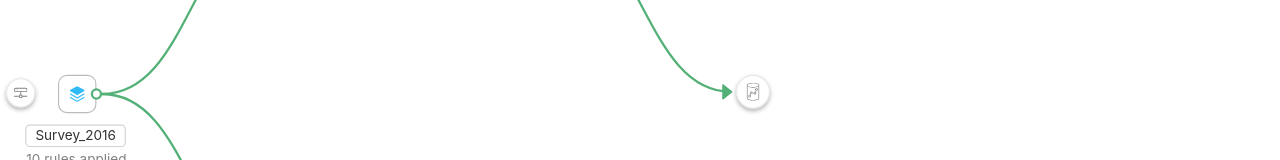
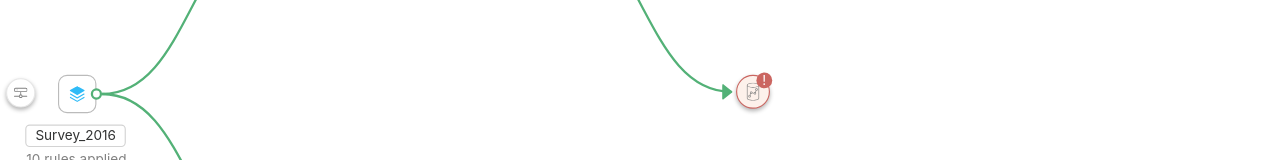
Before and after one commit to spacetag/embed-takehome, a React (Vite) app: page / in a window 1280 px wide. Shown: the part 306-466 px from the top of the page. Built offline with nearby package versions, Linux system fonts and the light colour scheme.

Commit message:
Add ErrorBadge to DatabaseIndicator

```diff
--- a/src/nodes/DatabaseIndicator.tsx
+++ b/src/nodes/DatabaseIndicator.tsx
@@ -15,13 +15,24 @@ export function DatabaseIcon(type: DatabaseProvider): JSX.Element {
   }
 }
 
-export function DatabaseIndicator({ databaseProvider, databaseIndicatorState }: { databaseProvider: DatabaseProvider, databaseIndicatorState: DatabaseIndicatorState }): JSX.Element {
-  const isDimmed = databaseIndicatorState === DatabaseIndicatorState.Dimmed;
-
+function ErrorBadge(): JSX.Element {
   return (
-
-    <div style={{ opacity: isDimmed ? 0.5 : 1, padding: '6px 6px', lineHeight: 0.7, borderRadius: '24px', border: '1px solid #e7e7e7', boxShadow: 'rgba(0, 0, 0, 0.3) 0px 2px 4px' }}>
-      {DatabaseIcon(databaseProvider)}
+    <div style={{ position: 'absolute', top: '-2px', right: '-2px', background: '#CB6661', color: 'white', borderRadius: '50%', width: '14px', height: '14px', display: 'flex', justifyContent: 'center', alignItems: 'center' }}>
+      <span style={{ fontSize: '12px' }}>!</span>
     </div>
   );
 }
+
+export function DatabaseIndicator({ databaseProvider, databaseIndicatorState }: { databaseProvider: DatabaseProvider, databaseIndicatorState: DatabaseIndicatorState }): JSX.Element {
+  const isDimmed = databaseIndicatorState === DatabaseIndicatorState.Dimmed;
+  const hasError = databaseIndicatorState === DatabaseIndicatorState.Error;
+
+  return (
+    <div style={{ position: 'relative' }}>
+      {hasError && ErrorBadge()}
+      <div style={{ opacity: isDimmed ? 0.5 : 1, padding: '6px 6px', lineHeight: 0.7, borderRadius: '50%', border: '1px solid', borderColor: hasError ? '#cb6661' : '#e7e7e7', boxShadow: 'rgba(0, 0, 0, 0.3) 0px 2px 4px', background: hasError ? '#fdf1eb' : '#fff' }}>
+        {DatabaseIcon(databaseProvider)}
+      </div>
+    </div>
+  );
+}
--- a/src/nodes/DatasetNode.tsx
+++ b/src/nodes/DatasetNode.tsx
@@ -8,7 +8,7 @@ import TargetHandle from './TargetHandle';
 export function DatasetNode({ data }: NodeProps<DatasetNode>): JSX.Element {
   return (
     <div style={{ height: '34px', width: '34px'}}>
-      <div style={{ padding: '8px 8px', lineHeight: 0.7, borderRadius: '24px', background: '#898EBD', width: '16px' }}>
+      <div style={{ padding: '8px 8px', lineHeight: 0.7, borderRadius: '50%', background: '#898EBD', width: '16px' }}>
         <PiStackFill style={{ color: 'white' }} />
       </div>
       <div style={{color: '#323333', fontSize: '12px', border: '1px solid lightgrey', borderRadius: "4px", padding: '0px 8px', marginTop: '6px', position: 'absolute', top: '33px', left: '-29px'}}>
```
